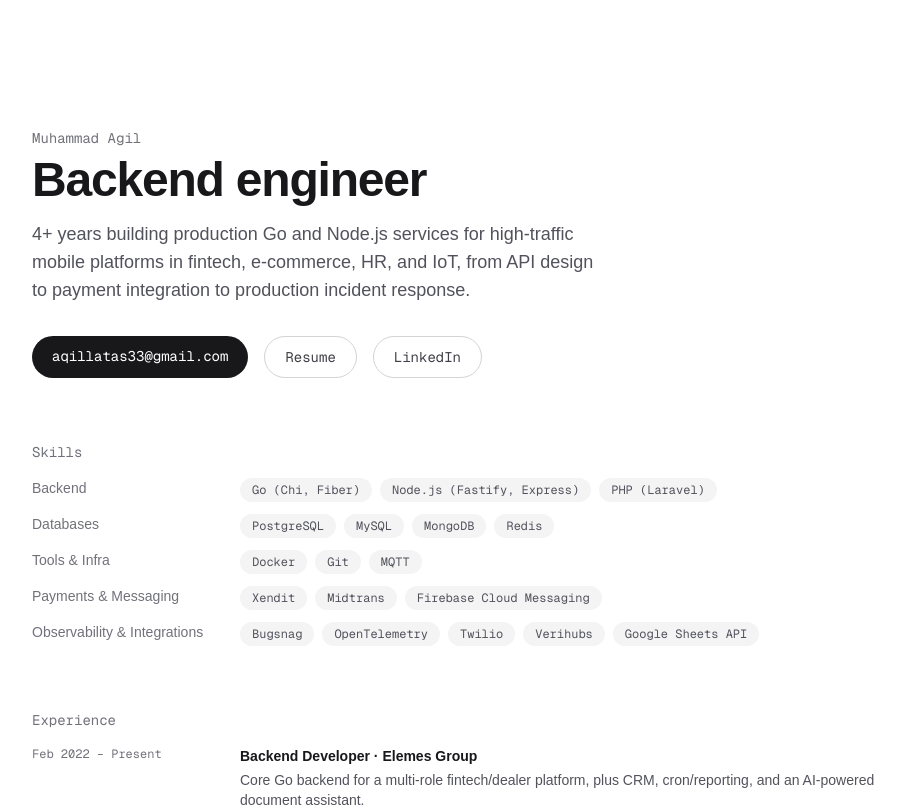
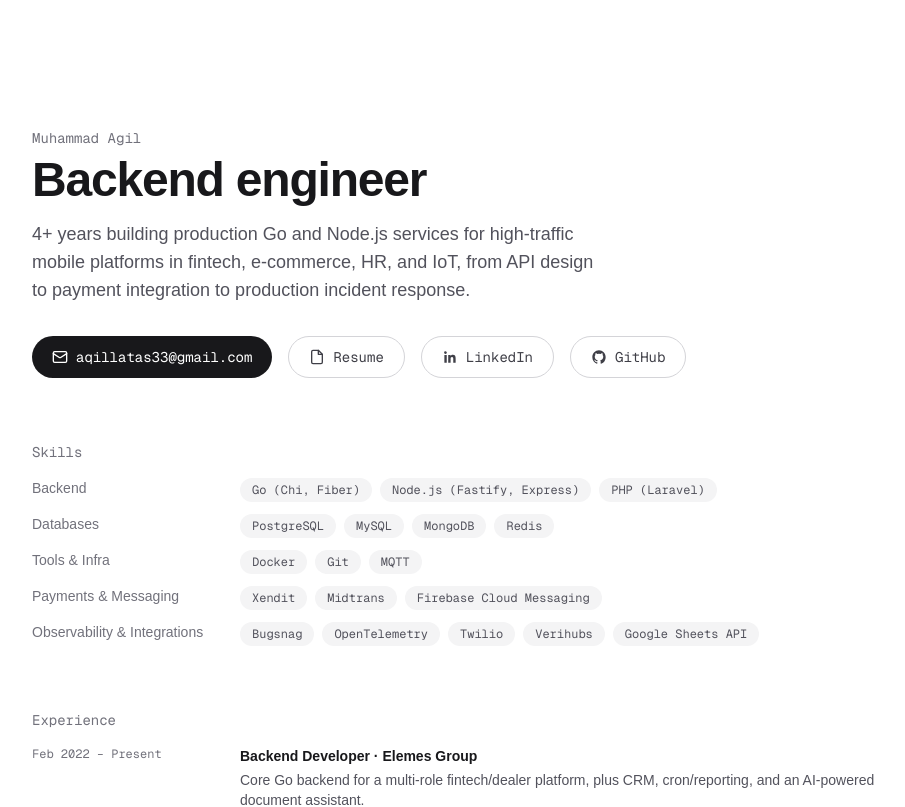
Before and after one commit to Flushuine/portfolio, a Next.js app: page / in a window 1280 px wide. Shown: the top 807 px of the page, without its empty margins (184-1089 px from the left). Built offline with nearby package versions, Linux system fonts and the light colour scheme.

Commit message:
feat(page): add github and icons

```diff
--- a/app/page.tsx
+++ b/app/page.tsx
@@ -113,23 +113,45 @@ export default function Home() {
         <div className="mt-8 flex flex-wrap gap-4 font-mono text-sm">
           <a
             href="mailto:aqillatas33@gmail.com"
-            className="rounded-full bg-zinc-900 px-5 py-2.5 text-white transition-colors hover:bg-zinc-700 dark:bg-white dark:text-black dark:hover:bg-zinc-300"
+            className="flex items-center gap-2 rounded-full bg-zinc-900 px-5 py-2.5 text-white transition-colors hover:bg-zinc-700 dark:bg-white dark:text-black dark:hover:bg-zinc-300"
           >
+            <svg className="h-4 w-4" viewBox="0 0 24 24" fill="none" stroke="currentColor" strokeWidth="2" strokeLinecap="round" strokeLinejoin="round">
+              <rect x="2" y="4" width="20" height="16" rx="2" />
+              <path d="m22 7-8.97 5.7a1.94 1.94 0 0 1-2.06 0L2 7" />
+            </svg>
             aqillatas33@gmail.com
           </a>
           <a
             href="/resume.pdf"
-            className="rounded-full border border-zinc-300 px-5 py-2.5 text-zinc-700 transition-colors hover:border-zinc-500 dark:border-zinc-700 dark:text-zinc-300 dark:hover:border-zinc-500"
+            className="flex items-center gap-2 rounded-full border border-zinc-300 px-5 py-2.5 text-zinc-700 transition-colors hover:border-zinc-500 dark:border-zinc-700 dark:text-zinc-300 dark:hover:border-zinc-500"
           >
+            <svg className="h-4 w-4" viewBox="0 0 24 24" fill="none" stroke="currentColor" strokeWidth="2" strokeLinecap="round" strokeLinejoin="round">
+              <path d="M14 2H6a2 2 0 0 0-2 2v16a2 2 0 0 0 2 2h12a2 2 0 0 0 2-2V8Z" />
+              <path d="M14 2v6h6" />
+            </svg>
             Resume
           </a>
           <a
             href="https://www.linkedin.com/in/muhammad-agil"
             target="_blank"
             rel="noopener noreferrer"
-            className="rounded-full border border-zinc-300 px-5 py-2.5 text-zinc-700 transition-colors hover:border-zinc-500 dark:border-zinc-700 dark:text-zinc-300 dark:hover:border-zinc-500"
+            className="flex items-center gap-2 rounded-full border border-zinc-300 px-5 py-2.5 text-zinc-700 transition-colors hover:border-zinc-500 dark:border-zinc-700 dark:text-zinc-300 dark:hover:border-zinc-500"
           >
+            <svg className="h-4 w-4" viewBox="0 0 24 24" fill="currentColor">
+              <path d="M20.45 20.45h-3.56v-5.57c0-1.33-.02-3.03-1.85-3.03-1.85 0-2.14 1.45-2.14 2.94v5.66H9.34V9h3.42v1.56h.05c.48-.9 1.64-1.85 3.38-1.85 3.6 0 4.27 2.37 4.27 5.46v6.28ZM5.34 7.43a2.07 2.07 0 1 1 0-4.13 2.07 2.07 0 0 1 0 4.13ZM7.11 20.45H3.56V9h3.55v11.45Z" />
+            </svg>
             LinkedIn
+          </a>
+          <a
+            href="https://github.com/Flushuine"
+            target="_blank"
+            rel="noopener noreferrer"
+            className="flex items-center gap-2 rounded-full border border-zinc-300 px-5 py-2.5 text-zinc-700 transition-colors hover:border-zinc-500 dark:border-zinc-700 dark:text-zinc-300 dark:hover:border-zinc-500"
+          >
+            <svg className="h-4 w-4" viewBox="0 0 24 24" fill="currentColor">
+              <path d="M12 2C6.48 2 2 6.58 2 12.25c0 4.53 2.87 8.37 6.84 9.73.5.1.68-.22.68-.49 0-.24-.01-.87-.01-1.71-2.78.62-3.37-1.36-3.37-1.36-.45-1.18-1.11-1.5-1.11-1.5-.91-.64.07-.63.07-.63 1 .07 1.53 1.05 1.53 1.05.89 1.57 2.34 1.11 2.91.85.09-.66.35-1.11.63-1.37-2.22-.26-4.56-1.14-4.56-5.06 0-1.12.39-2.03 1.03-2.75-.1-.26-.45-1.31.1-2.72 0 0 .84-.28 2.75 1.05a9.32 9.32 0 0 1 5 0c1.91-1.33 2.75-1.05 2.75-1.05.55 1.41.2 2.46.1 2.72.64.72 1.03 1.63 1.03 2.75 0 3.93-2.34 4.8-4.57 5.05.36.32.68.94.68 1.9 0 1.37-.01 2.47-.01 2.81 0 .27.18.6.69.49A10.26 10.26 0 0 0 22 12.25C22 6.58 17.52 2 12 2Z" />
+            </svg>
+            GitHub
           </a>
         </div>
       </header>
```
